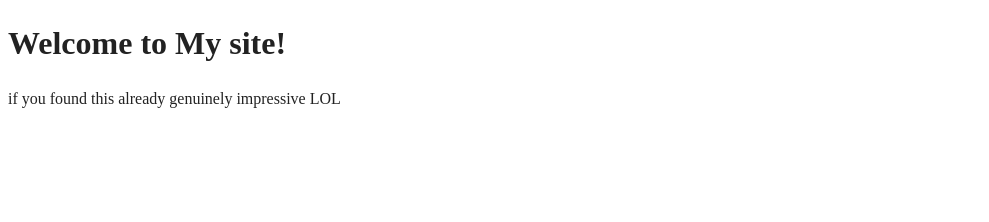
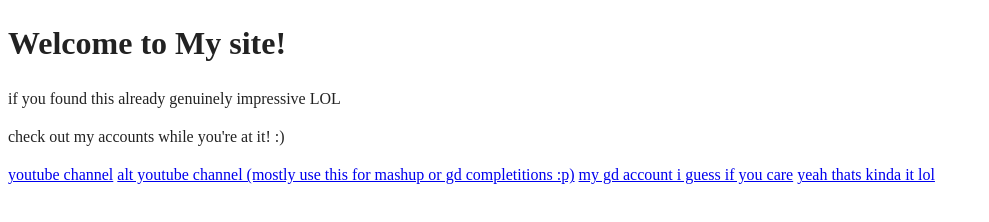
Before and after one commit to heptaval/valsite, a website built with webpack: page index.html in a window 1280 px wide. Shown: the whole page, without its empty margins (0-989 px from the left). Built offline with nearby package versions, Linux system fonts and the light colour scheme.

Commit message:
added social media links

```diff
--- a/index.html
+++ b/index.html
@@ -4,7 +4,7 @@
 <head>
   <meta charset="utf-8">
   <meta name="viewport" content="width=device-width, initial-scale=1">
-  <title>"Val's Site"</title>
+  <title>Val's Site</title>
   <link rel="stylesheet" href="css/style.css">
   <meta name="description" content="">
 
@@ -27,6 +27,11 @@
   <!-- Add your site or application content here -->
   <h1>Welcome to My site!</h1>
   <p>if you found this already genuinely impressive LOL</p>
+  <p>check out my accounts while you're at it! :)</p>
+  <a href="https://www.youtube.com/@heptaval">youtube channel</a>
+  <a href="https://www.youtube.com/@lavatpeh">alt youtube channel (mostly use this for mashup or gd completitions :p)</a>
+  <a href="https://gdbrowser.com/u/heptaval">my gd account i guess if you care</a>
+  <a href="https://i.ytimg.com/vi/xQG2mPXyVbs/hq720.jpg?sqp=-oaymwEhCK4FEIIDSFryq4qpAxMIARUAAAAAGAElAADIQj0AgKJD&rs=AOn4CLDP8DDJCF4LkRp6zwioJ3LEi2G8KQ">yeah thats kinda it lol</a>
   <script src="js/app.js"></script>
 
 </body>
```
